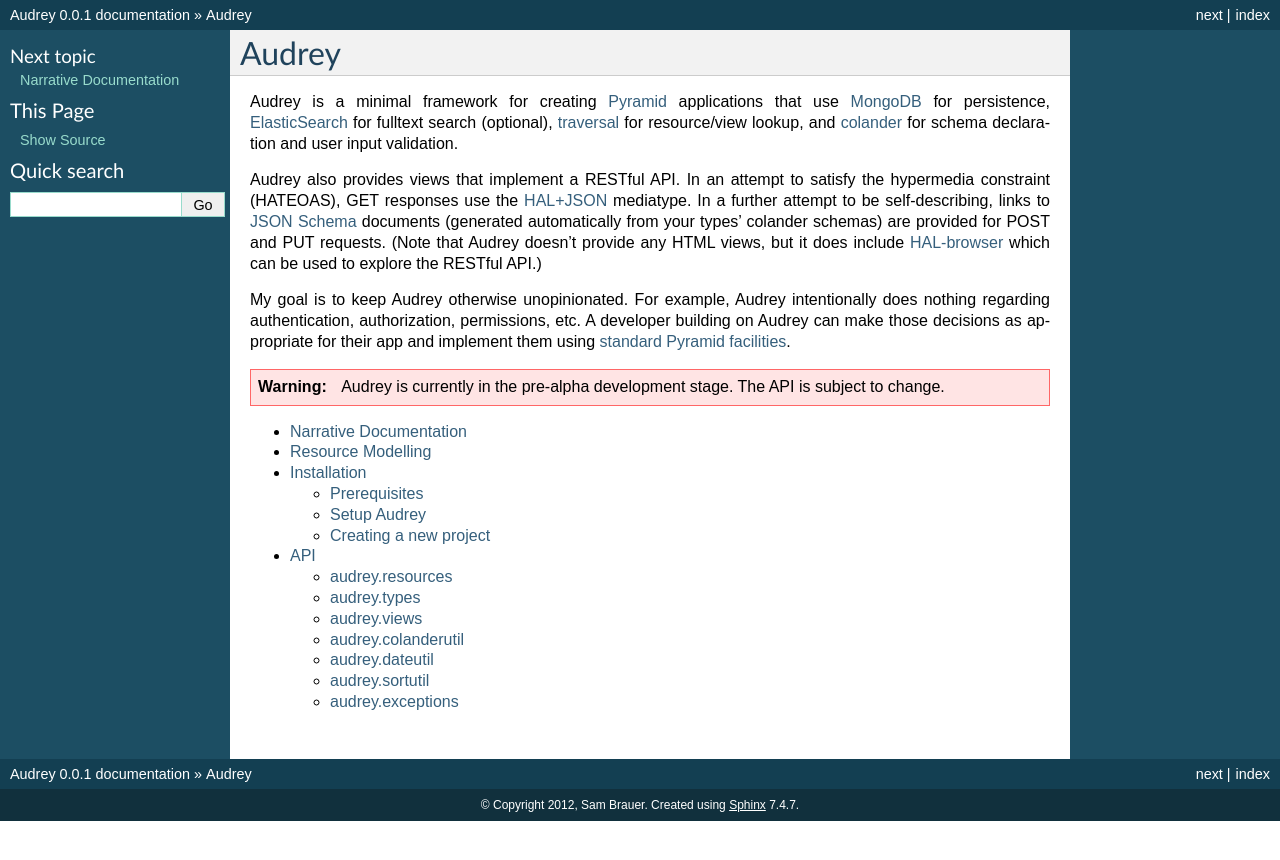
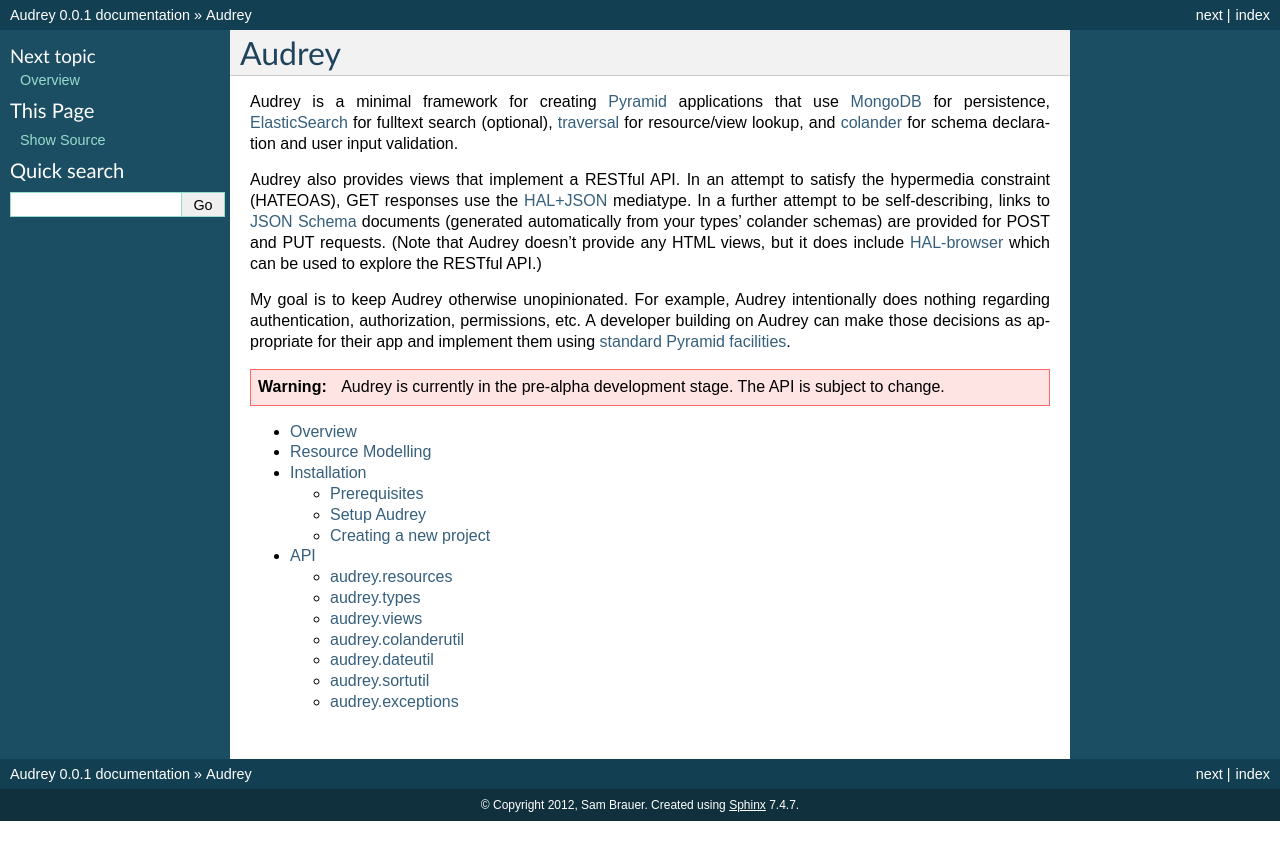
Before and after one commit to sbrauer/Audrey, a Sphinx documentation site: the page built from docs/source/index.rst, in a window 1280 px wide. Shown: the top 860 px of the page. Built offline with Sphinx 7.4.7, drawn with Linux system fonts in a browser that asks for light colours.

Commit message:
tweak docs

```diff
--- a/docs/source/index.rst
+++ b/docs/source/index.rst
@@ -32,7 +32,7 @@
 .. toctree::
    :maxdepth: 2
 
-   narrative
+   overview
    resources
    install
    api
--- a/docs/source/narrative.rst
+++ b/docs/source/overview.rst
@@ -1,7 +1,5 @@
-.. _narrative:
-
-Narrative Documentation
-=======================
+Overview
+========
 
 Let's say you just installed Audrey and used its starter scaffold to create
 a new project (as described in :ref:`creating-new-project`).  You'd have two
--- a/docs/source/resources.rst
+++ b/docs/source/resources.rst
@@ -96,7 +96,7 @@
 
 Lines 61-62 define a ``root_factory()`` function which returns an instance of ``Root`` for a request.  This function is used by Audrey to configure the Pyramid application to find the traversal root.
 
-If you haven't read the :ref:`narrative` section yet, you may want to now.
+If you haven't read the :doc:`overview` section yet, you may want to now.
 It demonstrates some of the functionality Audrey provides using the
 ``Person`` and ``People`` classes defined here as examples.
 
```
